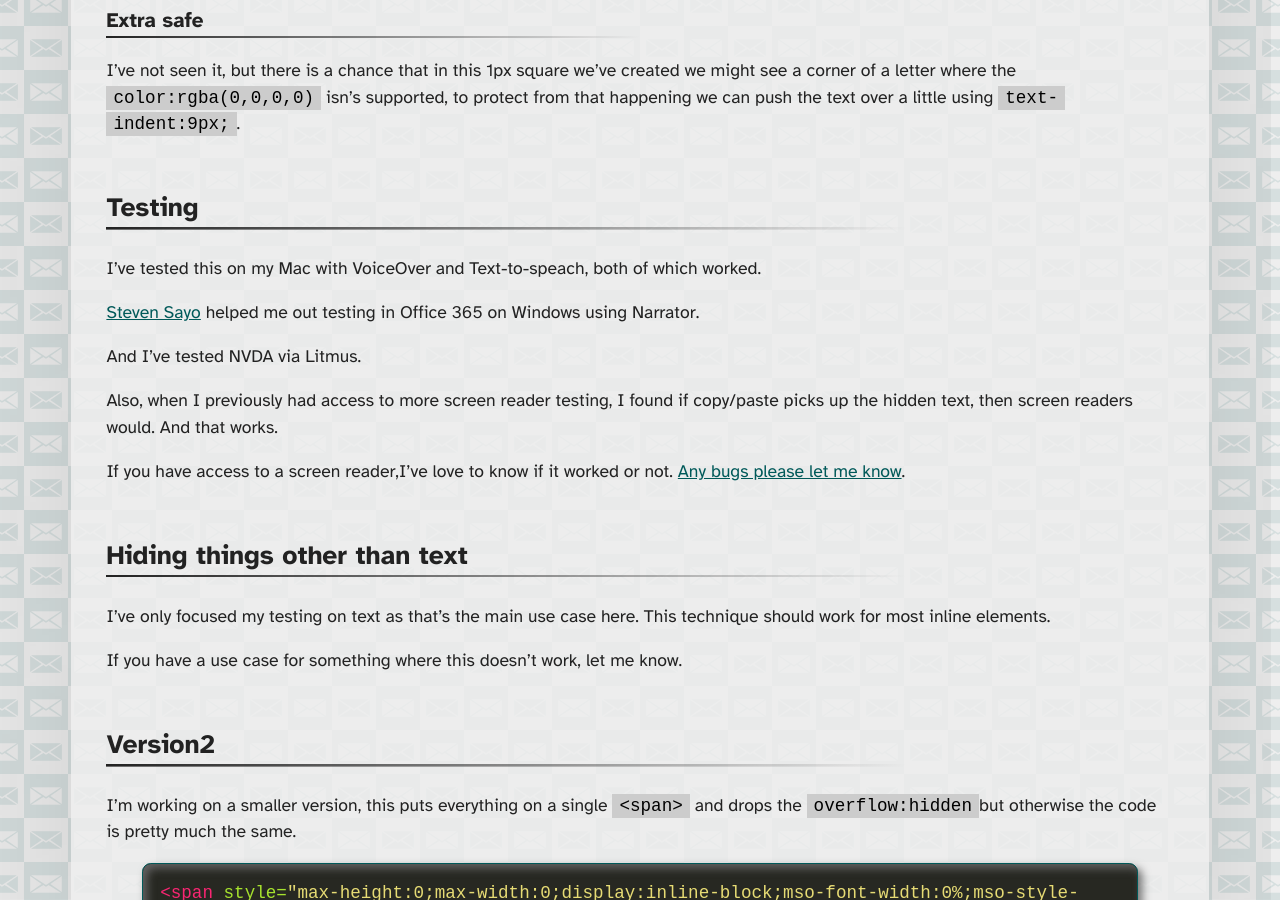
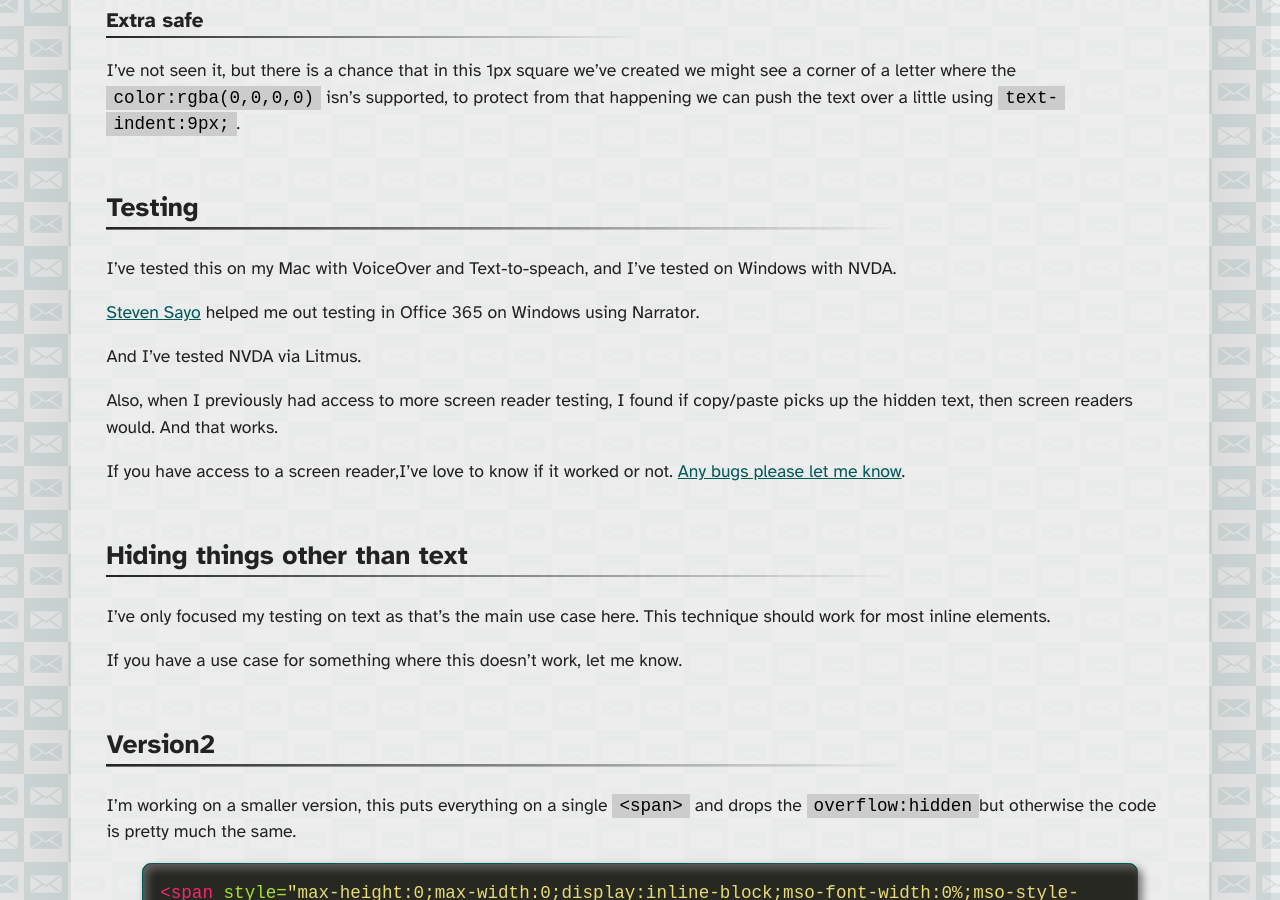
Before and after one commit to M-J-Robbins/good-email-code, a Jekyll site: the page built from email-accessibility/visually-hidden-text.md, in a window 1280 px wide and 900 px high, scrolled down 2658 px. Built offline with Jekyll 4.4.1, drawn with Linux system fonts in a browser that asks for light colours; our own code applies the rules of GitHub Pages for plain Markdown files; a script that is not in the unit is left out.

Commit message:
added NVDA testing

```diff
--- a/email-accessibility/visually-hidden-text.md
+++ b/email-accessibility/visually-hidden-text.md
@@ -67,7 +67,7 @@
 I've not seen it, but there is a chance that in this 1px square we've created we might see a corner of a letter where the `color:rgba(0,0,0,0)` isn's supported, to protect from that happening we can push the text over a little using `text-indent:9px;`.
 
 ## Testing
-I've tested this on my Mac with VoiceOver and Text-to-speach, both of which worked.
+I've tested this on my Mac with VoiceOver and Text-to-speach, and I've tested on Windows with NVDA.
 
 [Steven Sayo](https://twitter.com/Sayo1337) helped me out testing in Office 365 on Windows using Narrator.
 
```
